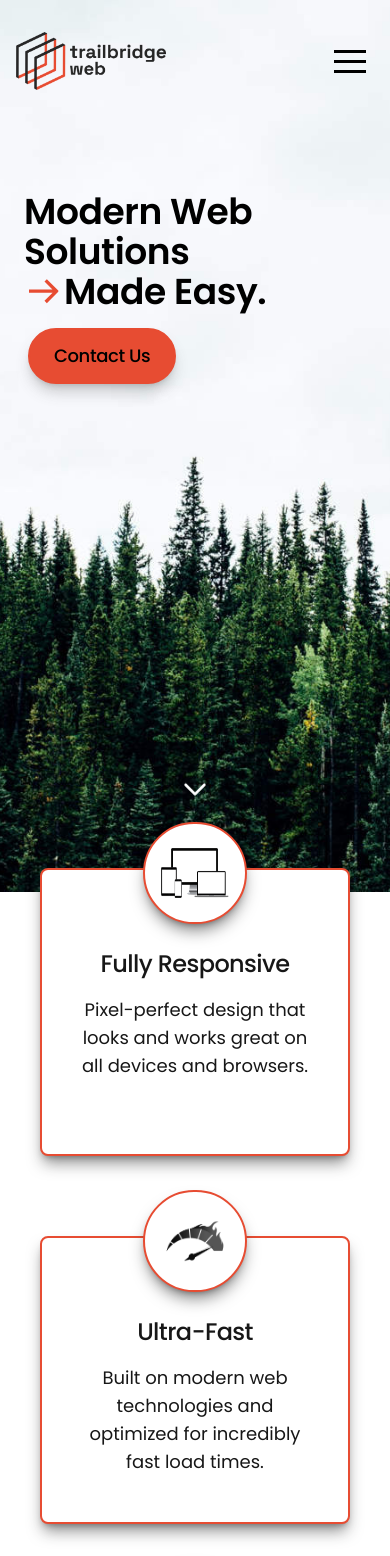
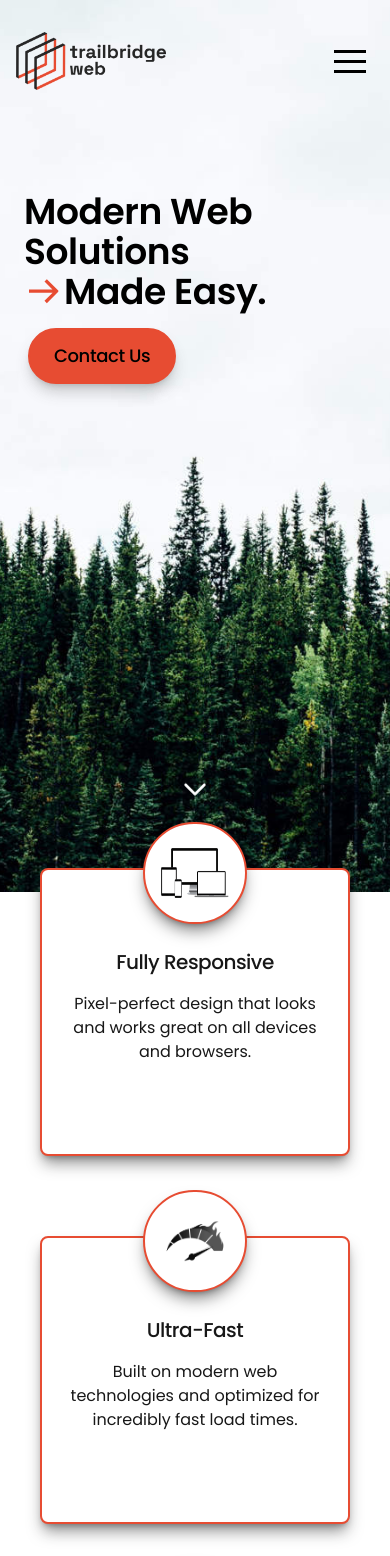
Before and after one commit to EMurrell/Agency-Beta, a Next.js app: page / in a window 390 px wide. Shown: the top 1556 px of the page. Built offline with nearby package versions, Linux system fonts and the light colour scheme.

Commit message:
fix overflow in features section small devices

```diff
--- a/components/Features.js
+++ b/components/Features.js
@@ -32,7 +32,7 @@ export default function Features() {
           <div className="grid grid-cols-1 gap-8 lg:grid-cols-3">
             {features.map((feature) => (
               <div key={feature.name} className="py-6">
-                <div className="flow-root px-8 pb-8 mx-6 bg-white border-2 rounded-lg shadow-lg shadow-neutral-800/50 lg:mx-0 md:mx-32 h-72 border-highlight2 ">
+                <div className="flow-root px-6 pb-8 mx-6 bg-white border-2 rounded-lg shadow-lg shadow-neutral-800/50 lg:mx-0 md:mx-32 h-72 border-highlight2 ">
                   <div className="-mt-12">
                     <div>
                       <span className="inline-flex items-center justify-center p-4 py-6 bg-white border-2 rounded-full shadow-lg shadow-neutral-800/50 border-highlight2">
@@ -46,12 +46,12 @@ export default function Features() {
                       </span>
                     </div>
                     <FadeUp>
-                      <h3 className="mt-6 text-2xl font-medium tracking-tight text-neutral-900">
+                      <h3 className="mt-6 text-xl font-medium tracking-tight md:text-2xl text-neutral-900">
                         {feature.name}
                       </h3>
                     </FadeUp>
                     <FadeIn>
-                      <p className="mt-4 text-lg text-neutral-900 font-body">
+                      <p className="mt-4 text-base md:text-lg text-neutral-900 font-body">
                         {feature.description}
                       </p>
                     </FadeIn>
```
